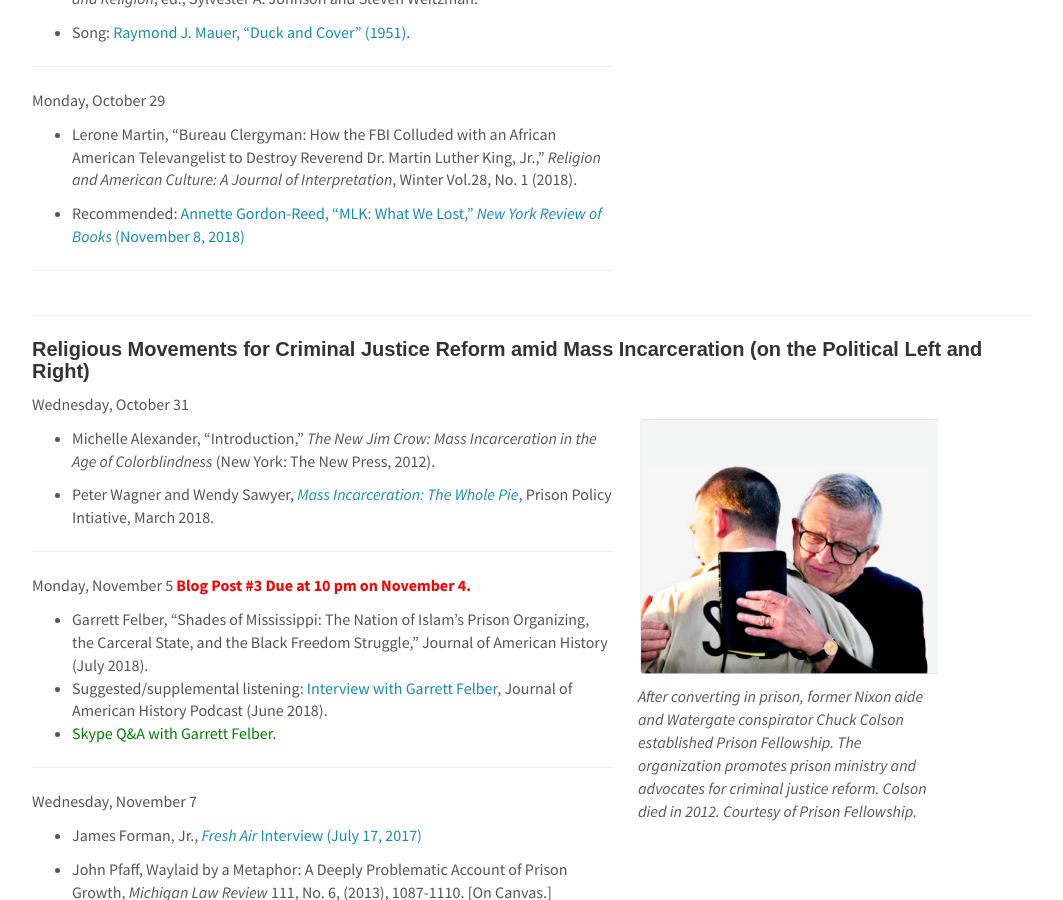
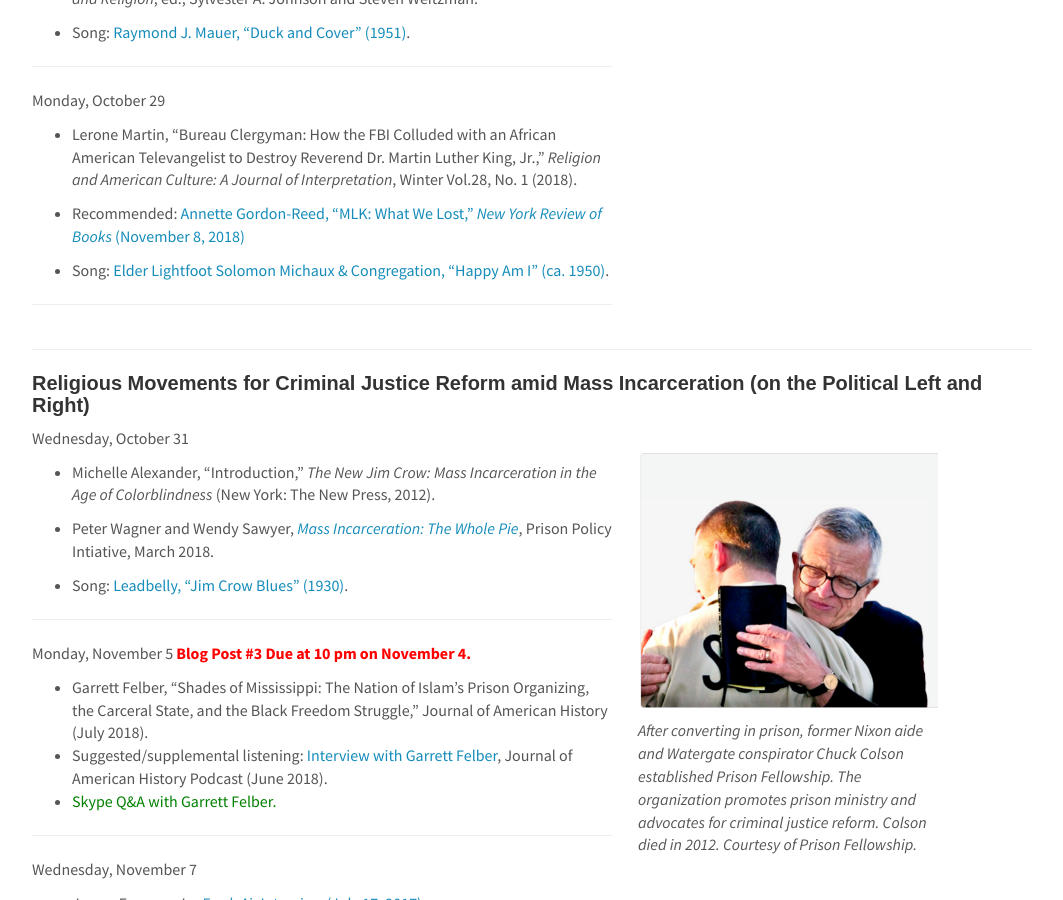
Before and after one commit to cyrusobrien/cyrusobrien, a Jekyll site: the page built from _pages/RelPol275.md, in a window 1280 px wide and 900 px high, scrolled down 6718 px. Shown: the whole window, without its empty margins (108-1171 px from the left). Built offline with Jekyll 4.4.1, drawn with Linux system fonts in a browser that asks for light colours.

Commit message:
new songs

```diff
--- a/_pages/RelPol275.md
+++ b/_pages/RelPol275.md
@@ -380,6 +380,8 @@ Monday, October 29
 
 * Recommended: [Annette Gordon-Reed, "MLK: What We Lost," _New York Review of Books_ (November 8, 2018)](https://www.nybooks.com/articles/2018/11/08/martin-luther-king-what-we-lost/)
 
+* Song: [Elder Lightfoot Solomon Michaux & Congregation, "Happy Am I" (ca. 1950)](https://www.youtube.com/watch?v=P2zVxG5rbIw).
+
 ***
 
 </div>
@@ -407,6 +409,8 @@ Wednesday, October 31
 * Michelle Alexander, “Introduction,” _The New Jim Crow: Mass Incarceration in the Age of Colorblindness_ (New York: The New Press, 2012).
 
 * Peter Wagner and Wendy Sawyer, [_Mass Incarceration: The Whole Pie_](https://www.prisonpolicy.org/reports/pie2018.html), Prison Policy Intiative, March 2018.
+
+* Song: [Leadbelly, "Jim Crow Blues" (1930)](https://www.youtube.com/watch?v=Fq0lXTTS_1E).
 
 ***
 
```
